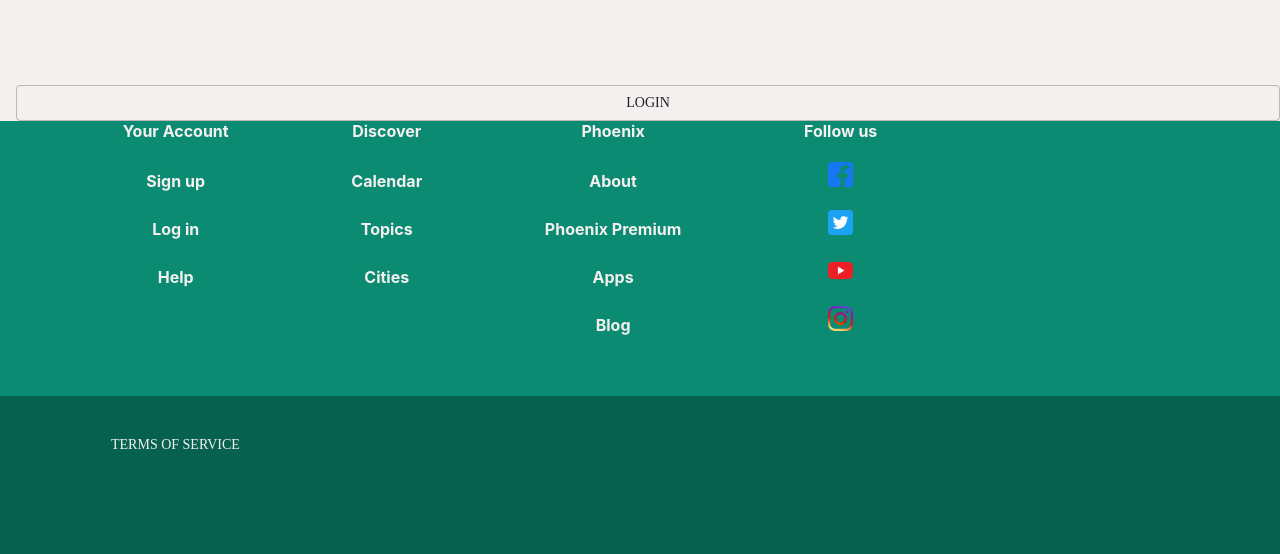
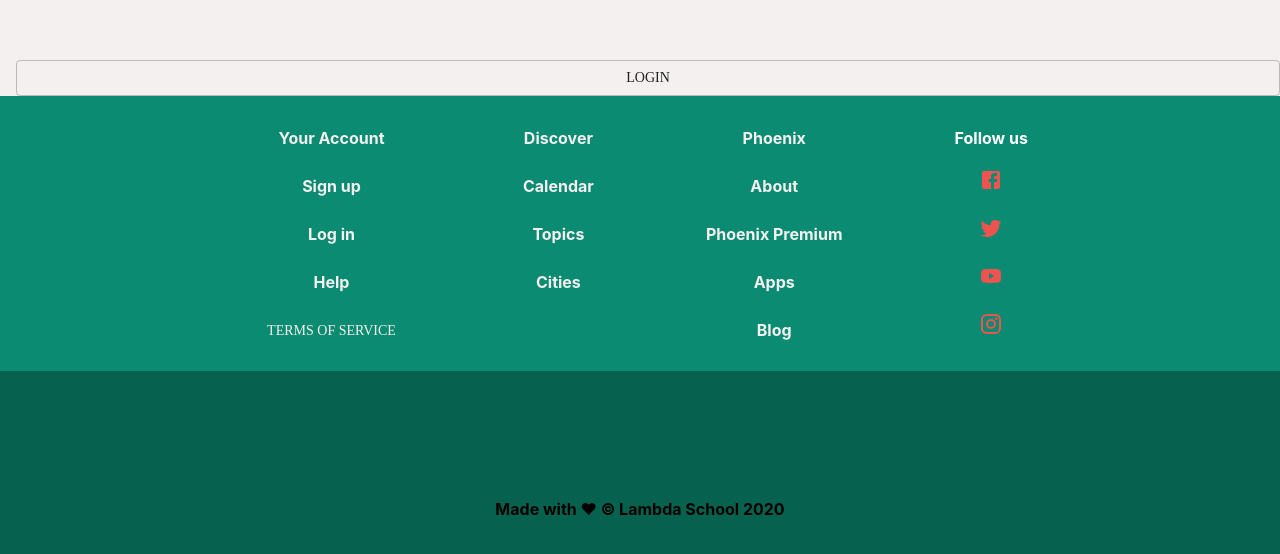
Before and after one commit to BloomTech-Labs/phoenix-fe, a React (Create React App) app: page /login in a window 1280 px wide. Shown: the part 854-1408 px from the top of the page. Built offline with nearby package versions, Linux system fonts and the light colour scheme; a web font is replaced by a local one.

Commit message:
delete console logs and footer update

```diff
--- a/src/components/Footer.js
+++ b/src/components/Footer.js
@@ -1,36 +1,49 @@
 import React from 'react';
 import Terms from './Terms.js';
 import '../styles/Footer.css';
-import Facebook from '../images/facebook.png';
-import Twitter from '../images/twitter.png';
-import YouTube from '../images/youtube.png';
-import Instagram from '../images/instagram.png';
+import FacebookIcon from '@material-ui/icons/Facebook';
+import TwitterIcon from '@material-ui/icons/Twitter';
+import YouTubeIcon from '@material-ui/icons/YouTube';
+import InstagramIcon from '@material-ui/icons/Instagram';
+import { makeStyles } from '@material-ui/core';
+
+const useStyles = makeStyles((theme)=> ({
+    socialIcons: {
+        color: theme.palette.primary.dark
+    },
+    copyright: {
+        backgroundColor: theme.palette.secondary.dark
+    }
+}))
 
 const Footer = () => {
+    const classes = useStyles();
 
     return (
         <footer>
-        <section>
+        <section className="top-footer">
             <div className="info">
                 <div>
+
+                    <ul>
                     Your Account
-                    <ul>
                         <li>Sign up</li>
                         <li>Log in</li>
                         <li>Help</li>
+                        <li><Terms/></li>
                     </ul>
                 </div>
                 <div>
+                    <ul>
                     Discover
-                    <ul>
                         <li>Calendar</li>
                         <li>Topics</li>
                         <li>Cities</li>
                     </ul>
                 </div>
                 <div>
+                    <ul>
                     Phoenix
-                    <ul>
                         <li>About</li>
                         <li>Phoenix Premium</li>
                         <li>Apps</li>
@@ -38,21 +51,19 @@ const Footer = () => {
                     </ul>
                 </div>
                 <div className="follow">
-                    Follow us
-                    <ul>
-                        <li>
-                    <img src= {Facebook}alt="facebook app badges" />
-                    </li>
-                        <li><img src= {Twitter}alt="twitter app badges" /></li>
-                        <li><img src= {YouTube}alt="youtube app badges" /></li>
-                        <li><img src= {Instagram}alt="instagram app badges" /></li>
+                    <ul className={classes.socialIcons}>
+                    <span style={{ color: "white" }}>Follow us</span>
+                        <li><FacebookIcon /></li>
+                        <li><TwitterIcon/></li>
+                        <li><YouTubeIcon/></li>
+                        <li><InstagramIcon/></li>
                     </ul>
                     </div>
                 </div>
         </section>
-        <section className="terms-section">
-            <div>
-            <Terms />
+        <section className={classes.copyright}>
+            <div className="copyright-text">
+            <p>Made with ❤ © Lambda School 2020</p>
             </div>
         </section>
         </footer>
--- a/src/components/RegisteredEvents/EventList.js
+++ b/src/components/RegisteredEvents/EventList.js
@@ -33,7 +33,6 @@ const EventList = () => {
         axiosWithAuth()
         .get('/api/attendees/spec2')
         .then(res => {
-            // console.log('res', res)
             setEventData(res.data)
         })
         .catch(err => console.log('err', err))
@@ -42,6 +41,7 @@ const EventList = () => {
     console.log("userID",userID)
     const Events = [];
     for(let i=0; i<eventData.length; i++) {
+
         if(eventData[i].user_id === userID) {
           Events.push(eventData[i])
         }
```
